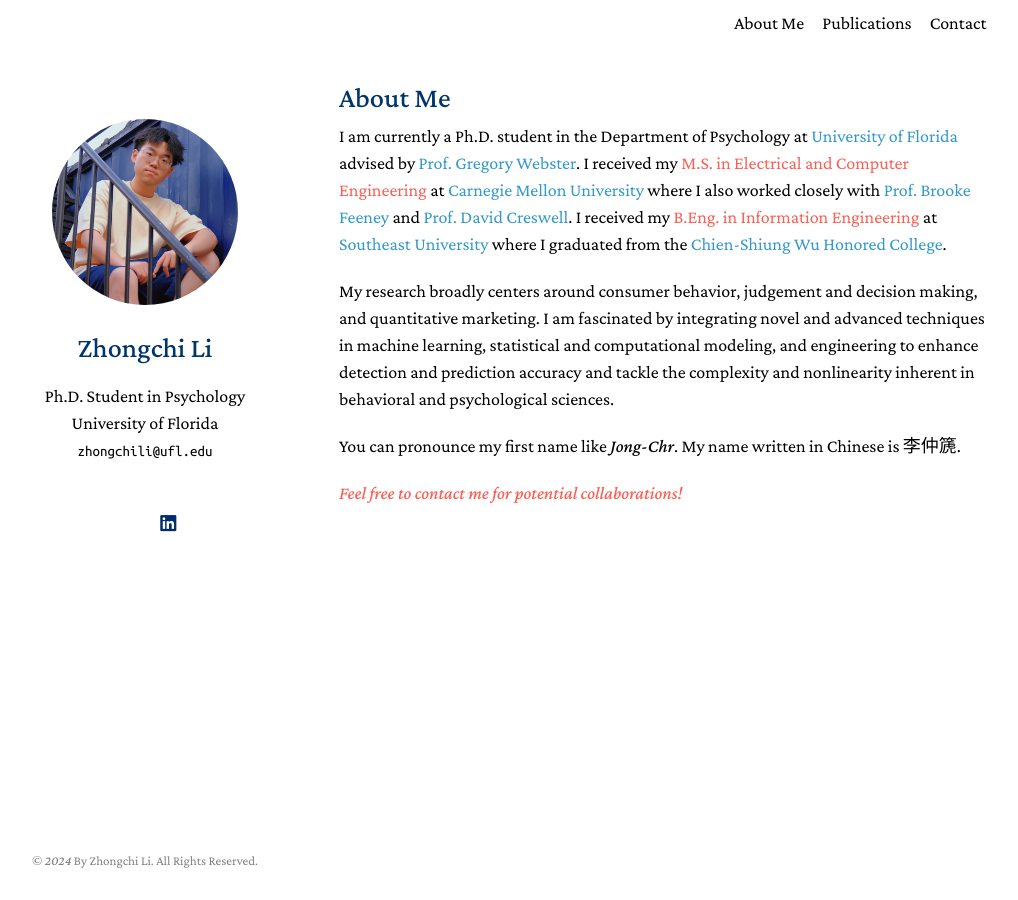
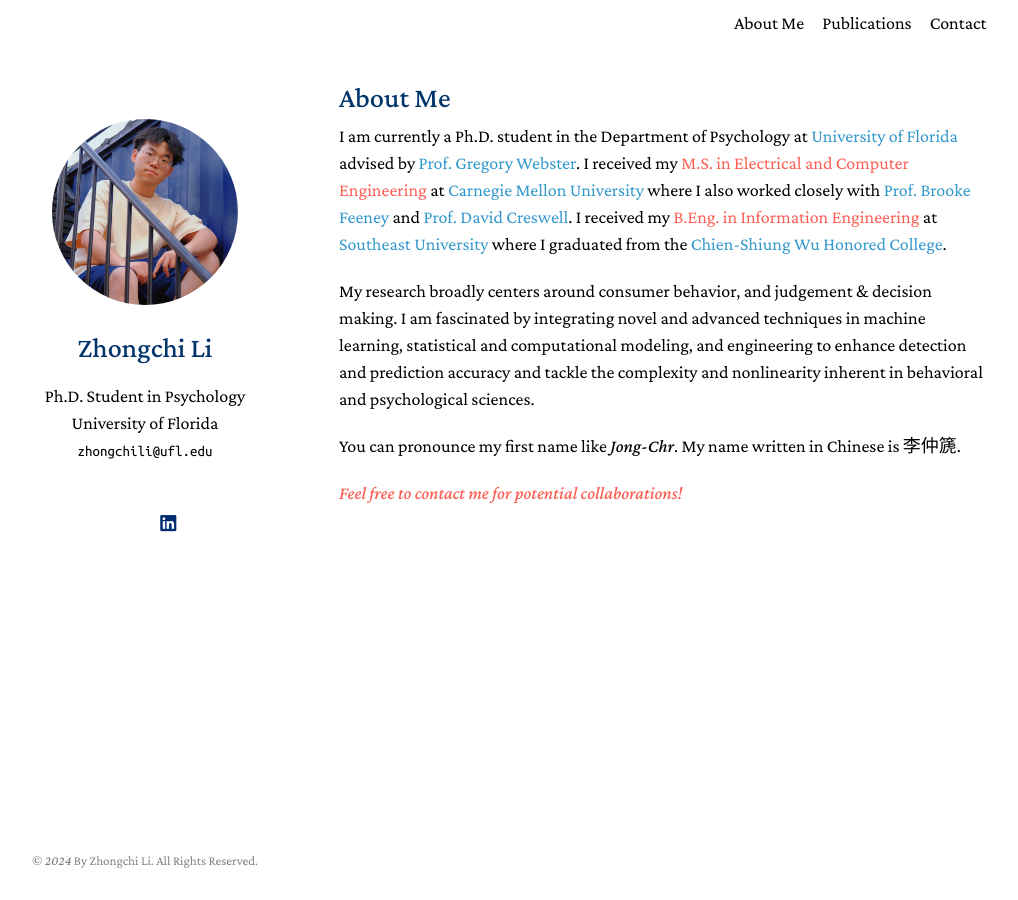
Before and after one commit to zhongchili52/zhongchili52.github.io, a Jekyll site: the page built from index.md, in a window 1280 px wide. Shown: the whole page, without its empty margins (131-1149 px from the left). Built offline with Jekyll 4.4.1, drawn with Linux system fonts in a browser that asks for light colours; a style sheet for code colours, icons or effects is not loaded.

Commit message:
Update index.md

```diff
--- a/index.md
+++ b/index.md
@@ -9,7 +9,7 @@
 
 I am currently a Ph.D. student in the Department of Psychology at [University of Florida](https://psych.ufl.edu/social-psychology/people/) advised by [Prof. Gregory Webster](https://www.gdwebster.com/). I received my <font color="#fd5e53">M.S. in Electrical and Computer Engineering</font> at [Carnegie Mellon University](https://www.ece.cmu.edu/) where I also worked closely with [Prof. Brooke Feeney](https://www.cmu.edu/dietrich/psychology/relationships-lab/brooke-feeney-associate-professor.html) and [Prof. David Creswell](https://www.healthandhumanperformancelab.com/people). I received my <font color="#fd5e53">B.Eng. in Information Engineering</font> at [Southeast University](https://www.seu.edu.cn/english/) where I graduated from the [Chien-Shiung Wu Honored College](https://wjx.seu.edu.cn/wjxen/).
 
-My research broadly centers around consumer behavior, judgement and decision making, and quantitative marketing. I am fascinated by integrating novel and advanced techniques in machine learning, statistical and computational modeling, and engineering to enhance detection and prediction accuracy and tackle the complexity and nonlinearity inherent in behavioral and psychological sciences.
+My research broadly centers around consumer behavior, and judgement & decision making. I am fascinated by integrating novel and advanced techniques in machine learning, statistical and computational modeling, and engineering to enhance detection and prediction accuracy and tackle the complexity and nonlinearity inherent in behavioral and psychological sciences.
 
 You can pronounce my first name like <em>Jong-Chr</em>. My name written in Chinese is 李仲篪.
 
```
